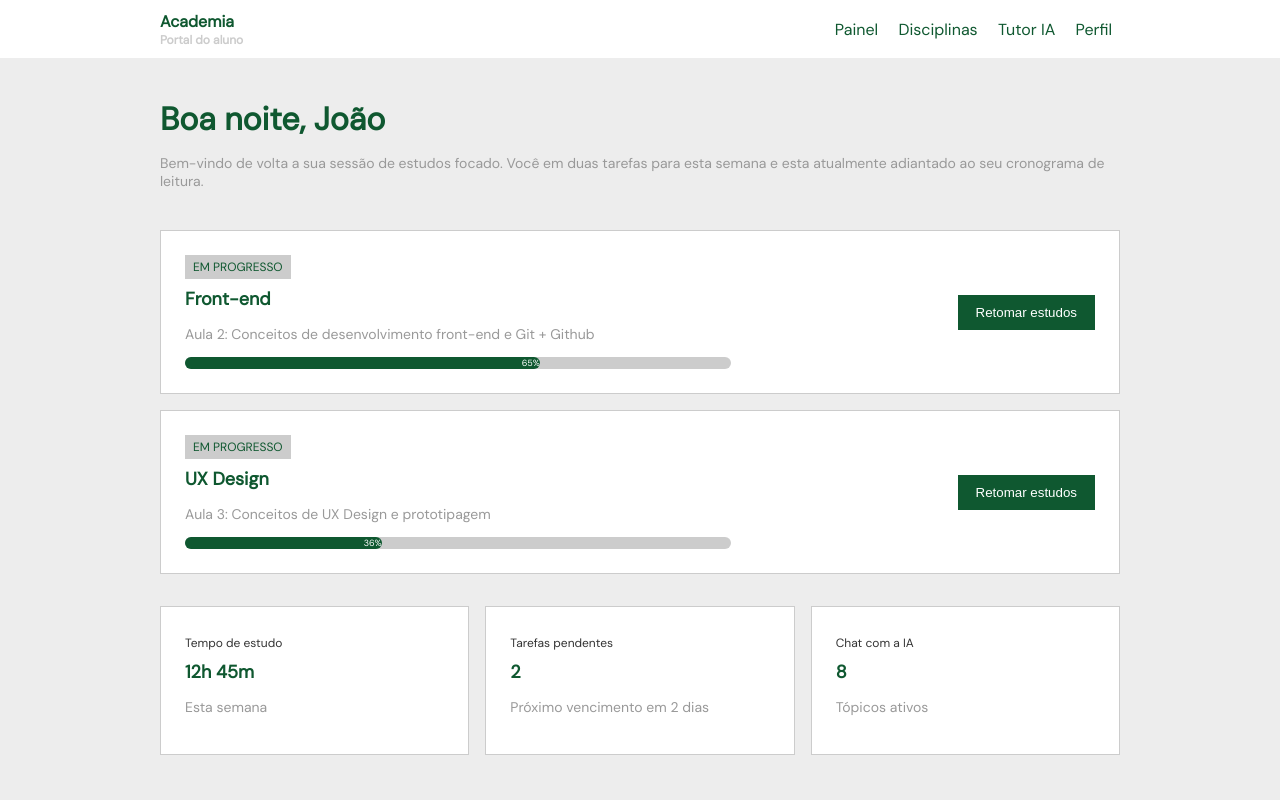
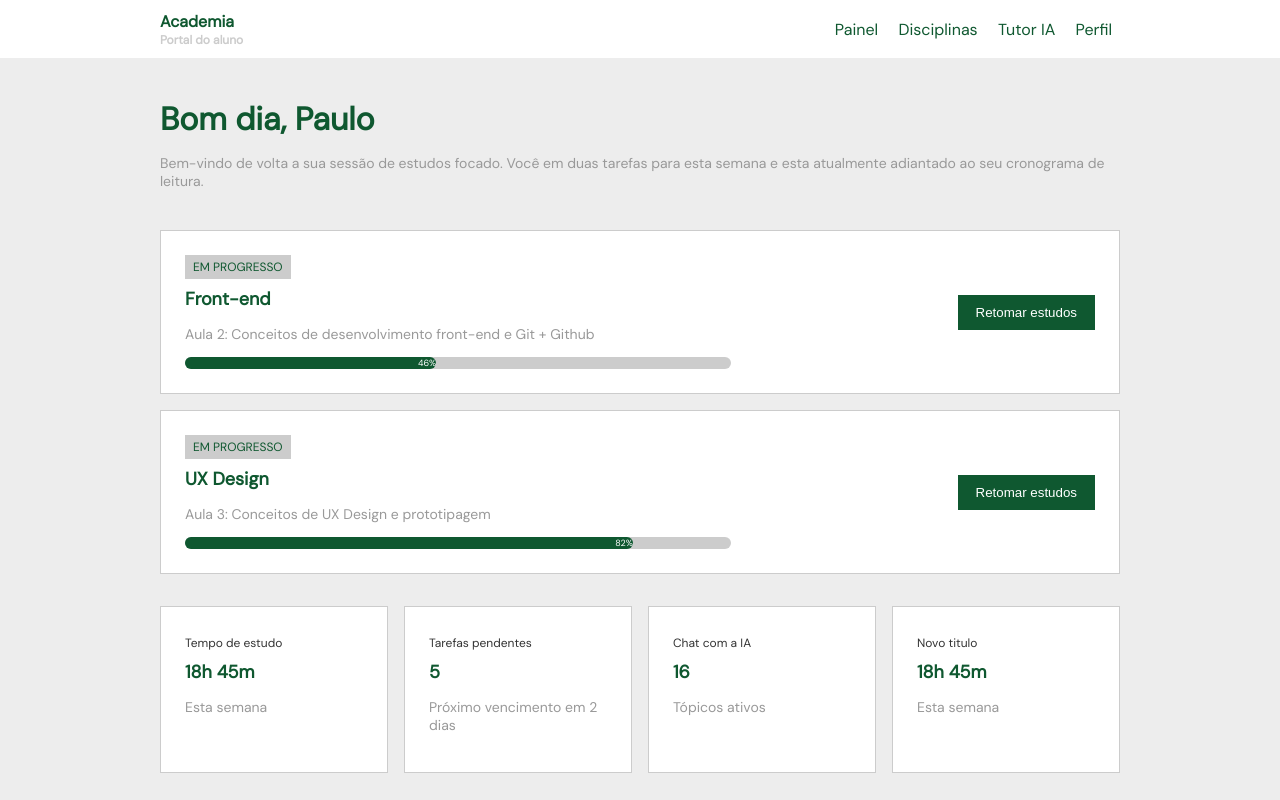
Before and after one commit to lucasbeskow/app-aluno, a plain HTML site: page dashboard.html in a window 1280 px wide. Drawn offline with Linux system fonts and the light colour scheme.

Commit message:
Javascript + DOM

```diff
--- a/dashboard.html
+++ b/dashboard.html
@@ -25,7 +25,7 @@
     <div class="dashboard__body">
 
         <div class="dashboard__hero">
-            <h2>Boa noite, João</h2>
+            <h2 id="greeting">Boa noite, João</h2>
             <p>Bem-vindo de volta a sua sessão de estudos focado. Você em duas tarefas para esta semana e esta atualmente adiantado ao seu cronograma de leitura.</p>
         </div>
 
@@ -39,7 +39,7 @@
                 </div>
             </div>
             <div class="card__footer">
-                <button class="card__button">Retomar estudos</button>
+                <button id="Front" class="card__button">Retomar estudos</button>
             </div>
         </div>
 
@@ -53,7 +53,7 @@
                 </div>
             </div>
             <div class="card__footer">
-                <button class="card__button">Retomar estudos</button>
+                <button id="Ux" class="card__button">Retomar estudos</button>
             </div>
         </div>
 
@@ -61,7 +61,7 @@
             <div class="card card--33">
                 <div class="card__body">
                     <span class="card__badge card__badge--title">Tempo de estudo</span>
-                    <h3 class="card__title">12h 45m</h3>
+                    <h3 id="tempo" class="card__title">12h 45m</h3>
                     <p>Esta semana</p>
                 </div>
             </div>
@@ -69,7 +69,7 @@
             <div class="card card--33">
                 <div class="card__body">
                     <span class="card__badge card__badge--title">Tarefas pendentes</span>
-                    <h3 class="card__title">2</h3>
+                    <h3 id="tarefas" class="card__title">2</h3>
                     <p>Próximo vencimento em 2 dias</p>
                 </div>
             </div>
@@ -77,7 +77,7 @@
             <div class="card card--33">
                 <div class="card__body">
                     <span class="card__badge card__badge--title">Chat com a IA</span>
-                    <h3 class="card__title">8</h3>
+                    <h3 id="chats" class="card__title">8</h3>
                     <p>Tópicos ativos</p>
                 </div>
             </div>
@@ -86,6 +86,7 @@
 
     </div>
 
+    <script src="/scripts.js"></script>
 
 </body>
 </html>
--- /dev/null
+++ b/scripts.js
@@ -0,0 +1,82 @@
+const pessoa = {
+    nome: 'Paulo',
+    idade: 33,
+    cidade: 'Criciúma'
+}
+
+function getMsg(){
+    const hora = new Date().getHours();
+
+    if (hora < 12) {
+        return 'Bom dia';
+    }
+
+    if (hora < 18) {
+        return 'Boa tarde';
+    }
+
+    return 'Boa aula';
+}
+
+const greeting = document.getElementById('greeting');
+greeting.textContent = `${getMsg()}, ${pessoa.nome}`;
+
+
+/*
+ Banners indicadores (Fácil)
+*/
+
+const indicadores = {
+    tempo: '18h 45m',
+    tarefas: 5,
+    chats: 16
+}
+
+const cards = document.querySelectorAll('.card--33 .card__title');
+for (i=0; i<cards.length; i++) {
+    //cards[i].textContent = indicadores[Object.keys(indicadores)[i]]
+    cards[i].textContent = indicadores[cards[i].id]
+}
+
+/*
+ Aulas conluídas (Médio)
+*/
+
+const aulas = {
+    front: 46,
+    design: 82
+}
+
+const progress = document.querySelectorAll('.card__progress div');
+
+progress[0].textContent = aulas.front + '%';
+progress[0].style.width = aulas.front + '%';
+
+progress[1].textContent = aulas.design + '%';
+progress[1].style.width = aulas.design + '%';
+
+/*
+ alert no click do botão (Médio+)
+ e retornar o id do target (Médio++)
+*/
+
+const btns = document.querySelectorAll('.card__button');
+for (const btn of btns) {
+    btn.addEventListener('click', (event) => {
+        alert(`o botão [${event.target.id}] foi clicado!`)
+    })
+}
+
+
+/*
+ adicionando um elemento novo
+*/
+
+const modelo = document.querySelector('.card__group .card');
+const novo = modelo.cloneNode(true);
+
+const novo_titulo = novo.querySelector('.card__badge--title');
+novo_titulo.textContent = 'Novo titulo';
+
+const group = document.querySelector('.card__group');
+group.appendChild(novo);
```
